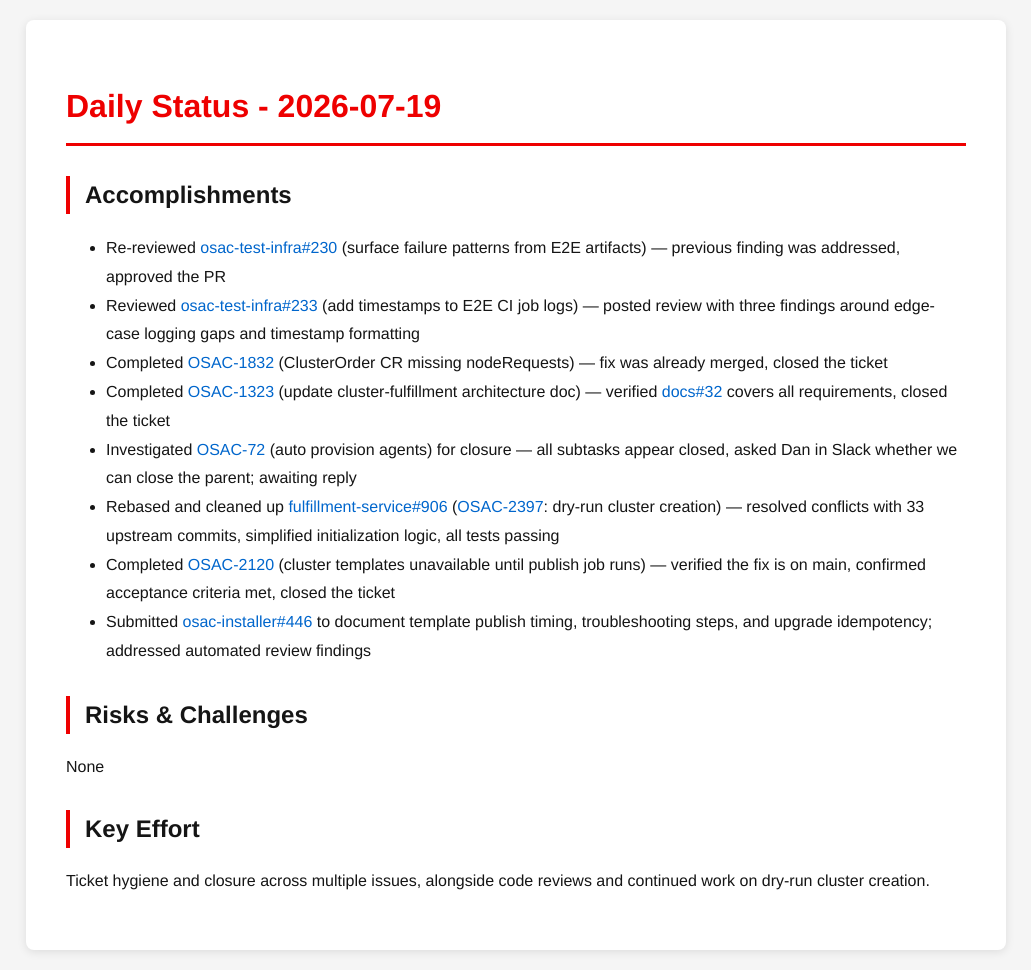
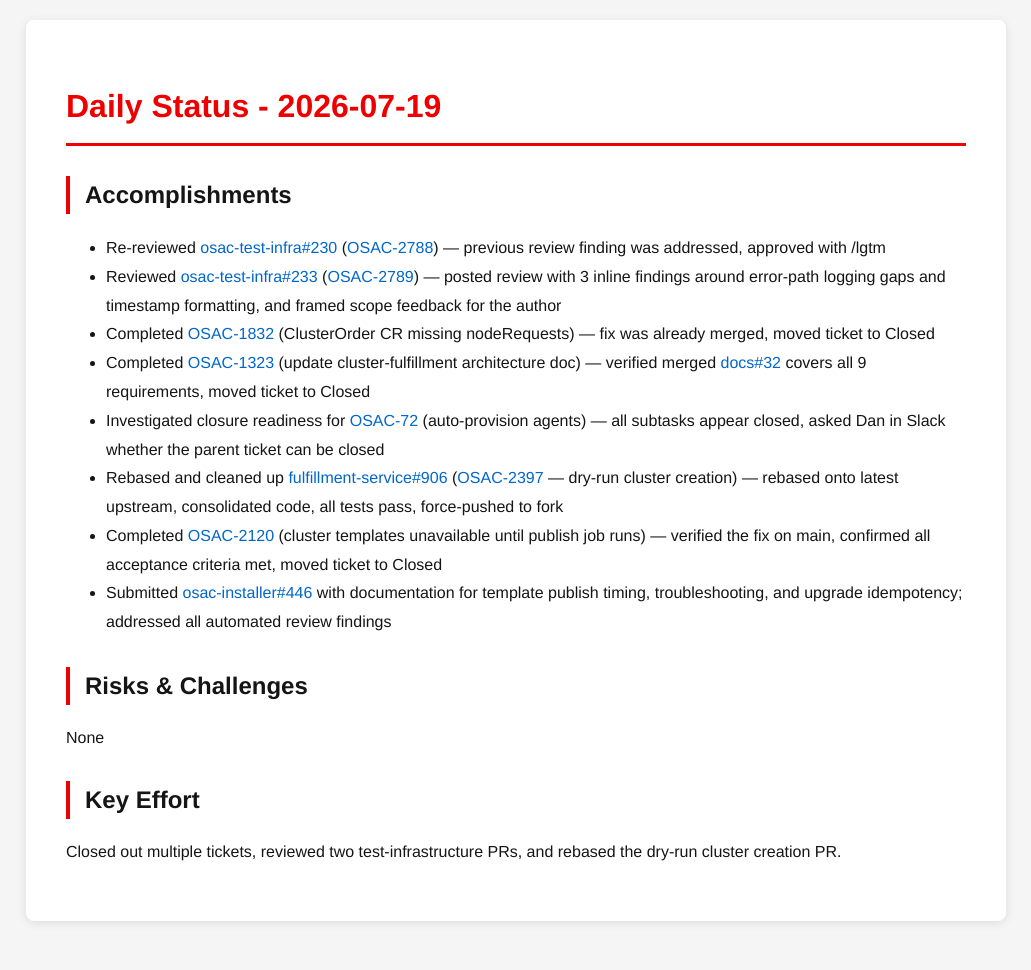
Before and after one commit to tzvatot/daily-status, a Jekyll site: the page built from 2026-07-19.md, in a window 1280 px wide. Shown: the whole page, without its empty margins (124-1155 px from the left). Built offline with Jekyll 4.4.1, drawn with Linux system fonts in a browser that asks for light colours; after the commit the page ends 941 px from its top, so only the background shows below that.

Commit message:
Daily status update - 2026-07-19

```diff
--- a/2026-07-19.md
+++ b/2026-07-19.md
@@ -7,17 +7,17 @@
 # Daily Status - 2026-07-19
 
 ## Accomplishments
-- Re-reviewed [osac-test-infra#230](https://github.com/osac-project/osac-test-infra/pull/230) (surface failure patterns from E2E artifacts) — previous finding was addressed, approved the PR
-- Reviewed [osac-test-infra#233](https://github.com/osac-project/osac-test-infra/pull/233) (add timestamps to E2E CI job logs) — posted review with three findings around edge-case logging gaps and timestamp formatting
-- Completed [OSAC-1832](https://redhat.atlassian.net/browse/OSAC-1832) (ClusterOrder CR missing nodeRequests) — fix was already merged, closed the ticket
-- Completed [OSAC-1323](https://redhat.atlassian.net/browse/OSAC-1323) (update cluster-fulfillment architecture doc) — verified [docs#32](https://github.com/osac-project/docs/pull/32) covers all requirements, closed the ticket
-- Investigated [OSAC-72](https://redhat.atlassian.net/browse/OSAC-72) (auto provision agents) for closure — all subtasks appear closed, asked Dan in Slack whether we can close the parent; awaiting reply
-- Rebased and cleaned up [fulfillment-service#906](https://github.com/osac-project/fulfillment-service/pull/906) ([OSAC-2397](https://redhat.atlassian.net/browse/OSAC-2397): dry-run cluster creation) — resolved conflicts with 33 upstream commits, simplified initialization logic, all tests passing
-- Completed [OSAC-2120](https://redhat.atlassian.net/browse/OSAC-2120) (cluster templates unavailable until publish job runs) — verified the fix is on main, confirmed acceptance criteria met, closed the ticket
-- Submitted [osac-installer#446](https://github.com/osac-project/osac-installer/pull/446) to document template publish timing, troubleshooting steps, and upgrade idempotency; addressed automated review findings
+- Re-reviewed [osac-test-infra#230](https://github.com/osac-project/osac-test-infra/pull/230) ([OSAC-2788](https://redhat.atlassian.net/browse/OSAC-2788)) — previous review finding was addressed, approved with /lgtm
+- Reviewed [osac-test-infra#233](https://github.com/osac-project/osac-test-infra/pull/233) ([OSAC-2789](https://redhat.atlassian.net/browse/OSAC-2789)) — posted review with 3 inline findings around error-path logging gaps and timestamp formatting, and framed scope feedback for the author
+- Completed [OSAC-1832](https://redhat.atlassian.net/browse/OSAC-1832) (ClusterOrder CR missing nodeRequests) — fix was already merged, moved ticket to Closed
+- Completed [OSAC-1323](https://redhat.atlassian.net/browse/OSAC-1323) (update cluster-fulfillment architecture doc) — verified merged [docs#32](https://github.com/osac-project/docs/pull/32) covers all 9 requirements, moved ticket to Closed
+- Investigated closure readiness for [OSAC-72](https://redhat.atlassian.net/browse/OSAC-72) (auto-provision agents) — all subtasks appear closed, asked Dan in Slack whether the parent ticket can be closed
+- Rebased and cleaned up [fulfillment-service#906](https://github.com/osac-project/fulfillment-service/pull/906) ([OSAC-2397](https://redhat.atlassian.net/browse/OSAC-2397) — dry-run cluster creation) — rebased onto latest upstream, consolidated code, all tests pass, force-pushed to fork
+- Completed [OSAC-2120](https://redhat.atlassian.net/browse/OSAC-2120) (cluster templates unavailable until publish job runs) — verified the fix on main, confirmed all acceptance criteria met, moved ticket to Closed
+- Submitted [osac-installer#446](https://github.com/osac-project/osac-installer/pull/446) with documentation for template publish timing, troubleshooting, and upgrade idempotency; addressed all automated review findings
 
 ## Risks & Challenges
 None
 
 ## Key Effort
-Ticket hygiene and closure across multiple issues, alongside code reviews and continued work on dry-run cluster creation.
+Closed out multiple tickets, reviewed two test-infrastructure PRs, and rebased the dry-run cluster creation PR.
```
